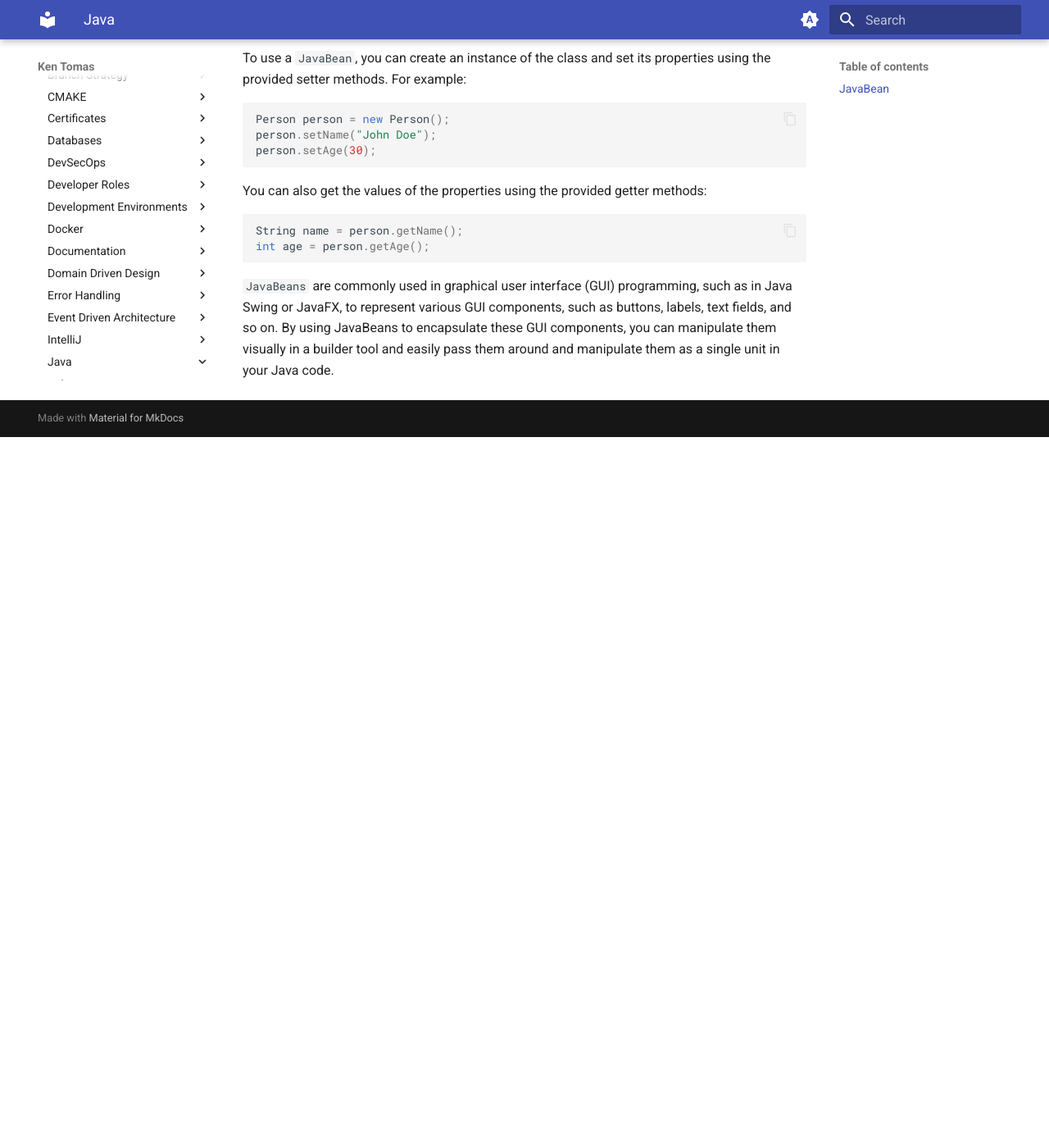
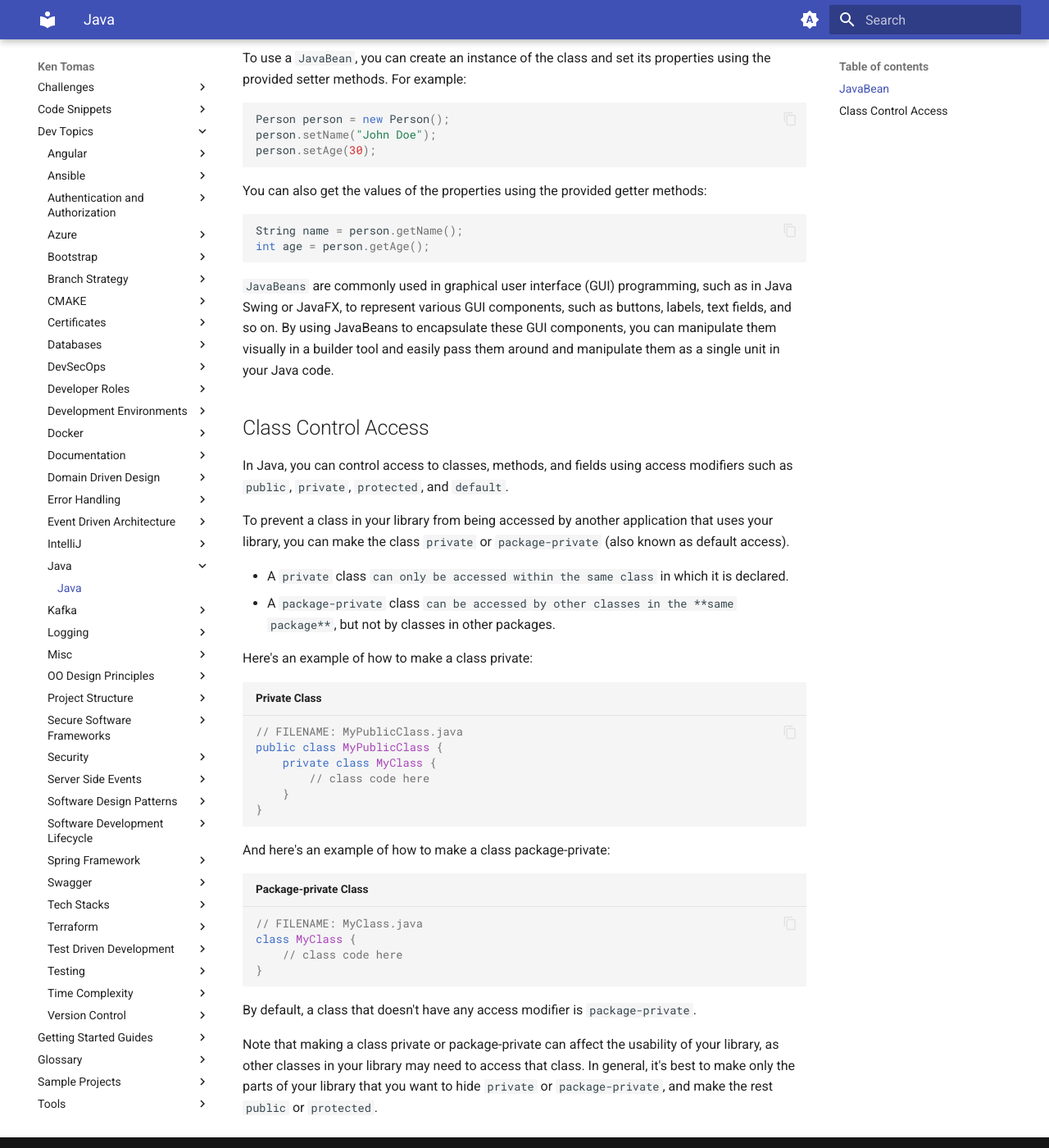
Before and after one commit to kentomas/kentomas.github.io, an MkDocs documentation site: the page built from docs/Dev Topics/Java/Java.md, in a window 1280 px wide and 1400 px high, scrolled down 983 px. Shown: the whole window at 82% size. Built offline with MkDocs 1.6.1 and Material for MkDocs 9.7.7, drawn with Linux system fonts in a browser that asks for light colours; before the commit the page ends 1516 px from its top, so only the background shows below that.

Commit message:
- Added info about private classes.

````diff
--- a/docs/Dev Topics/Java/Java.md
+++ b/docs/Dev Topics/Java/Java.md
@@ -54,3 +54,36 @@ int age = person.getAge();
 ```
 
 `JavaBeans` are commonly used in graphical user interface (GUI) programming, such as in Java Swing or JavaFX, to represent various GUI components, such as buttons, labels, text fields, and so on. By using JavaBeans to encapsulate these GUI components, you can manipulate them visually in a builder tool and easily pass them around and manipulate them as a single unit in your Java code.
+
+## Class Control Access
+
+In Java, you can control access to classes, methods, and fields using access modifiers such as `public`, `private`, `protected`, and `default`.
+
+To prevent a class in your library from being accessed by another application that uses your library, you can make the class `private` or `package-private` (also known as default access).
+
+- A `private` class `can only be accessed within the same class` in which it is declared.
+- A `package-private` class `can be accessed by other classes in the **same package**`, but not by classes in other packages.
+
+Here's an example of how to make a class private:
+
+```java title="Private Class"
+// FILENAME: MyPublicClass.java
+public class MyPublicClass {
+    private class MyClass {
+        // class code here
+    }
+}
+```
+
+And here's an example of how to make a class package-private:
+
+```java title="Package-private Class"
+// FILENAME: MyClass.java
+class MyClass {
+    // class code here
+}
+```
+
+By default, a class that doesn't have any access modifier is `package-private`.
+
+Note that making a class private or package-private can affect the usability of your library, as other classes in your library may need to access that class. In general, it's best to make only the parts of your library that you want to hide `private` or `package-private`, and make the rest `public` or `protected`.
````
